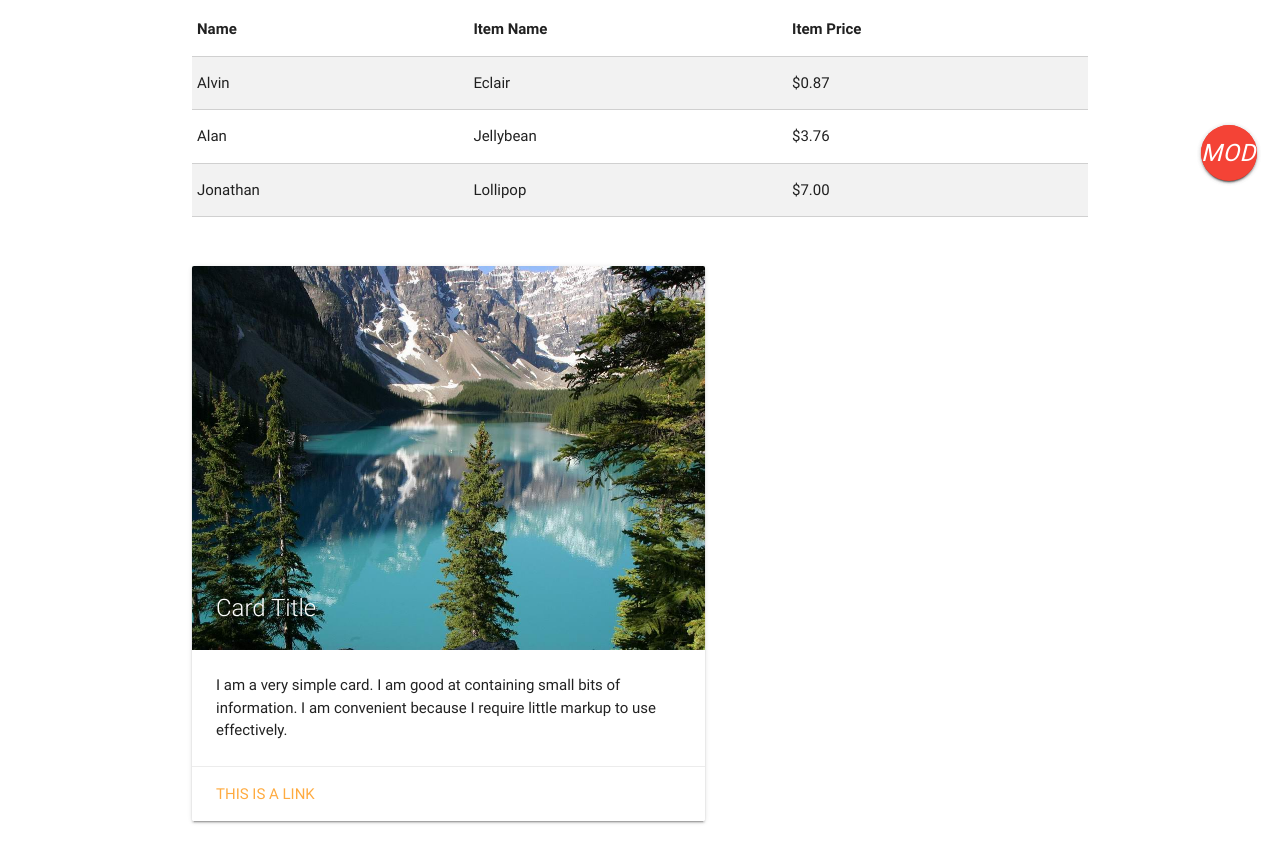
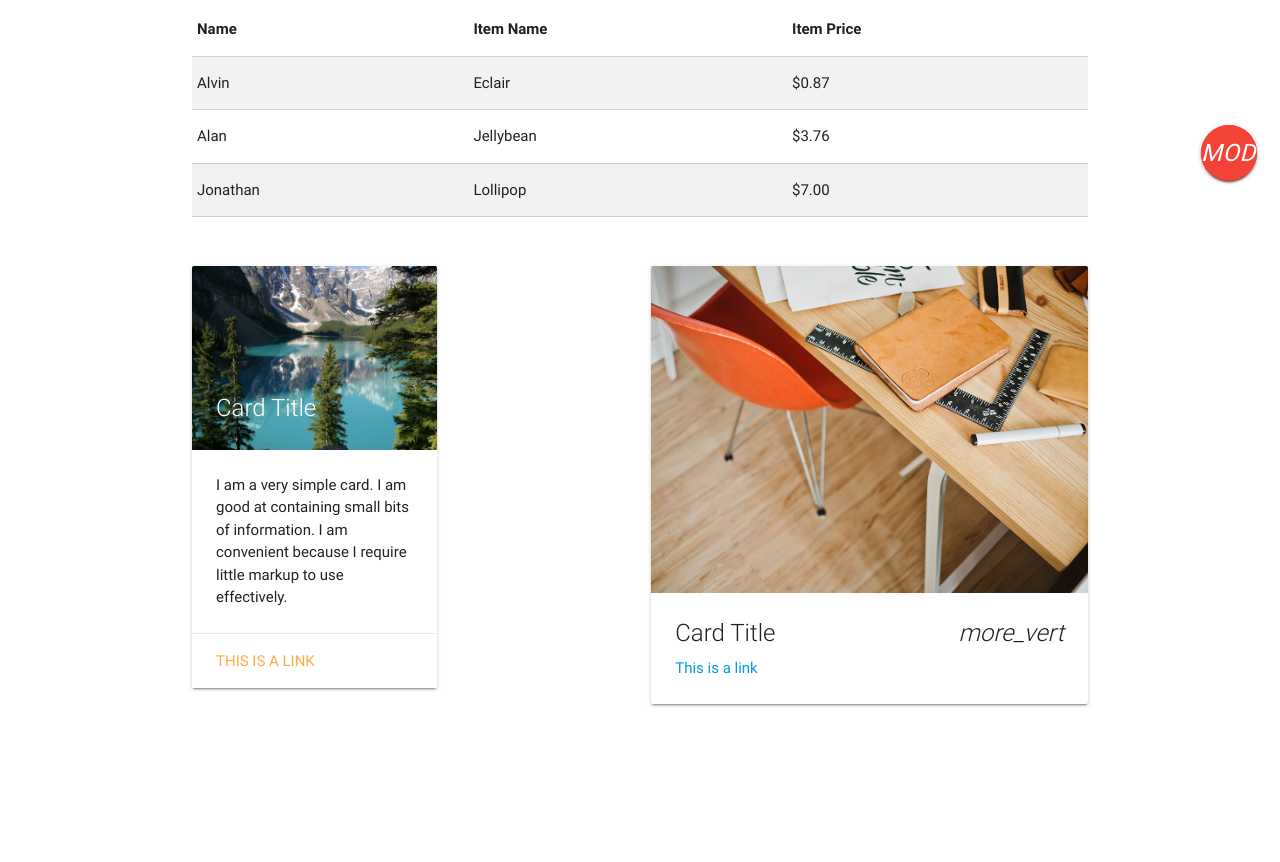
Before and after one commit to adrianafrank/versiones, a plain HTML site: page index.html in a window 1280 px wide. Shown: the part 596-1458 px from the top of the page. After the commit the page ends 1339 px from the top, so only its background shows below. Drawn offline with Linux system fonts and the light colour scheme.

Commit message:
card titulo

```diff
--- a/index.html
+++ b/index.html
@@ -90,7 +90,7 @@
     			</div>
     		</div>
     		<div class="row">
-    			<div class="col m12">
+    			<div class="col m6">
     				<div class="row">
 			        <div class="col s12 m7">
 			          <div class="card">
@@ -109,6 +109,21 @@
 			        </div>
 			      </div>
     			</div>
+    			<div class="col m6">
+				  <div class="card">
+				    <div class="card-image waves-effect waves-block waves-light">
+				      <img class="activator" src="oficina.jpg">
+				    </div>
+				    <div class="card-content">
+				      <span class="card-title activator grey-text text-darken-4">Card Title<i class="material-icons right">more_vert</i></span>
+				      <p><a href="#">This is a link</a></p>
+				    </div>
+				    <div class="card-reveal">
+				      <span class="card-title grey-text text-darken-4">Card Title<i class="material-icons right">close</i></span>
+				      <p>Here is some more information about this product that is only revealed once clicked on.</p>
+				    </div>
+				  </div>
+    			</div>
     		</div>
     	</div>
     </section>
```
Also changed, not shown: oficina.jpg (added).
